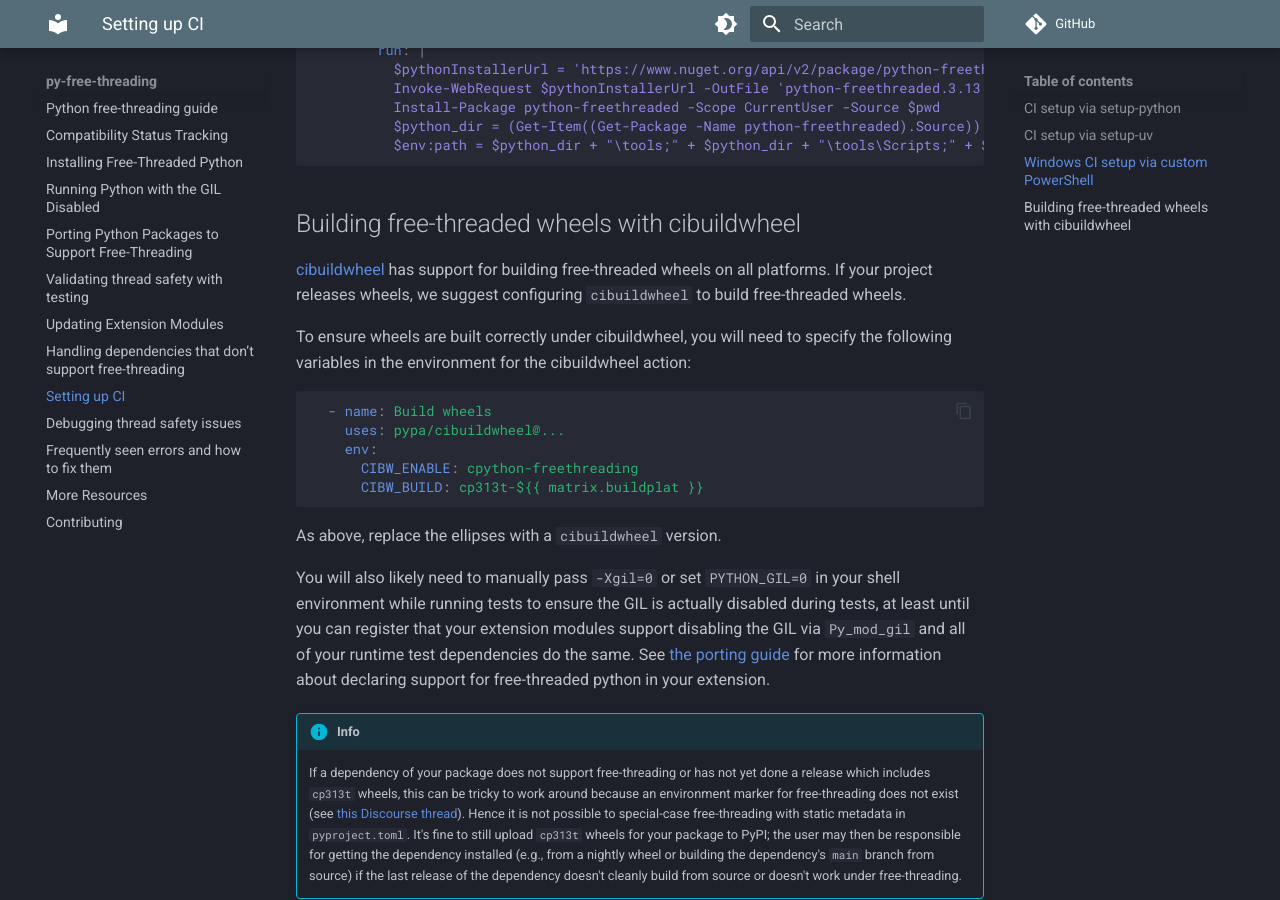
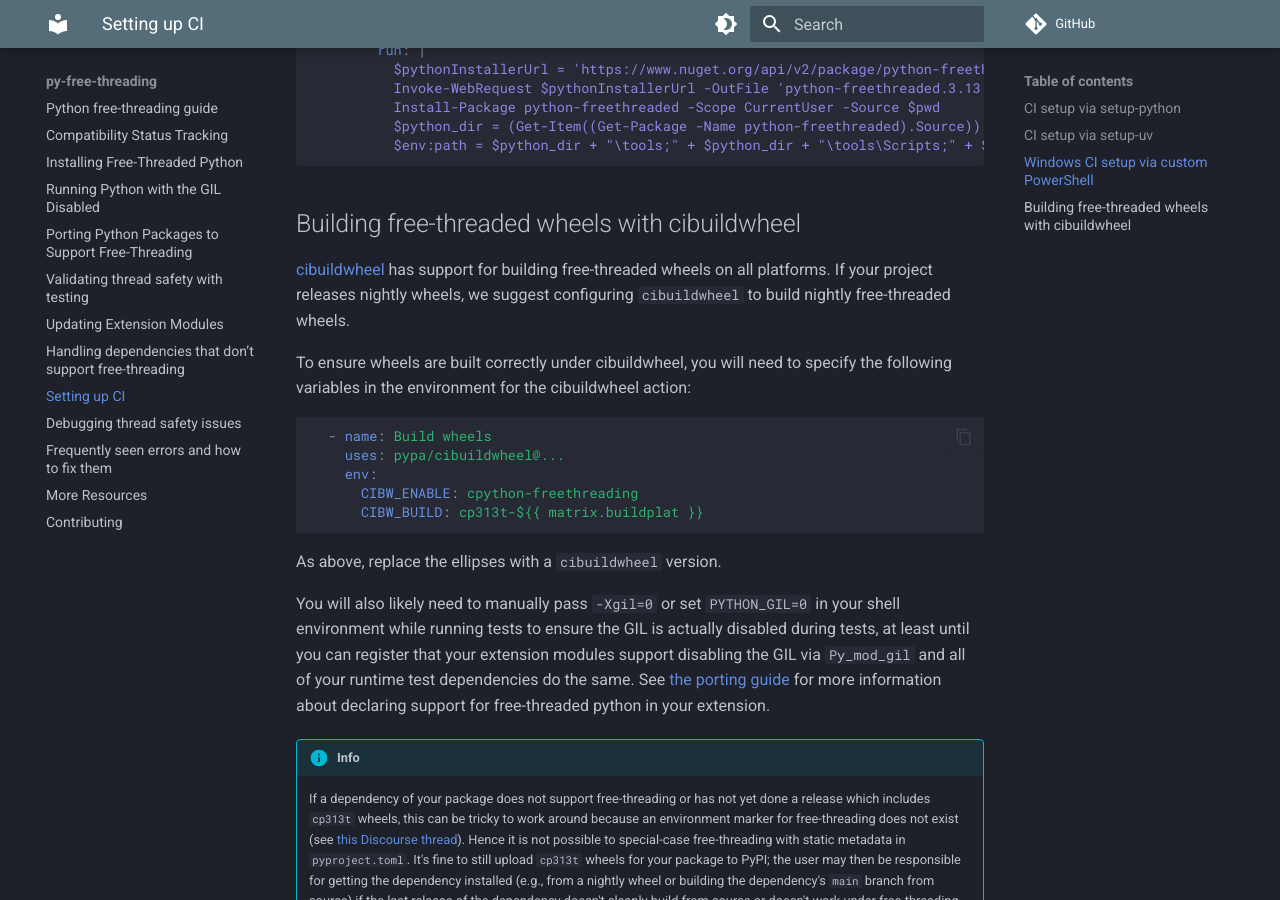
Before and after one commit to Quansight-Labs/free-threaded-compatibility, an MkDocs documentation site: the page built from docs/ci.md, in a window 1280 px wide and 900 px high, scrolled down 1156 px. Built offline with MkDocs 1.6.1 and Material for MkDocs 9.7.7, drawn with Linux system fonts in a browser that asks for light colours; comment, search, counter and statistics services are not loaded.

Commit message:
Address feedback

```diff
--- a/docs/ci.md
+++ b/docs/ci.md
@@ -64,7 +64,8 @@ jobs:
 
 [cibuildwheel](https://cibuildwheel.pypa.io/en/stable/) has support
 for building free-threaded wheels on all platforms. If your project releases
-wheels, we suggest configuring `cibuildwheel` to build free-threaded wheels.
+nightly wheels, we suggest configuring `cibuildwheel` to build nightly
+free-threaded wheels.
 
 To ensure wheels are built correctly under cibuildwheel, you will need to
 specify the following variables in the environment for the cibuildwheel action:
```
Also changed, not shown: docs/porting-extensions.md (+0 -4 lines).
